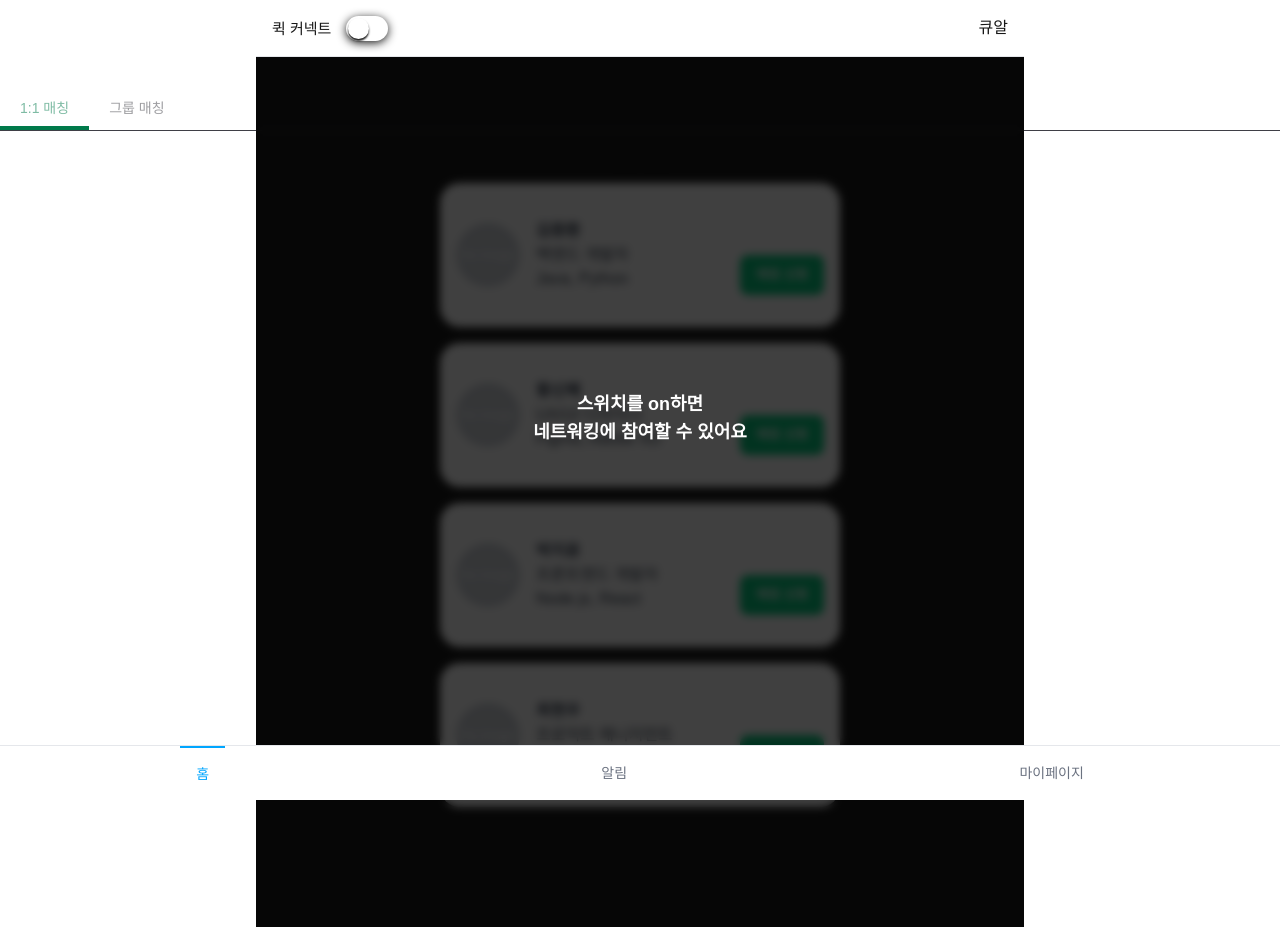
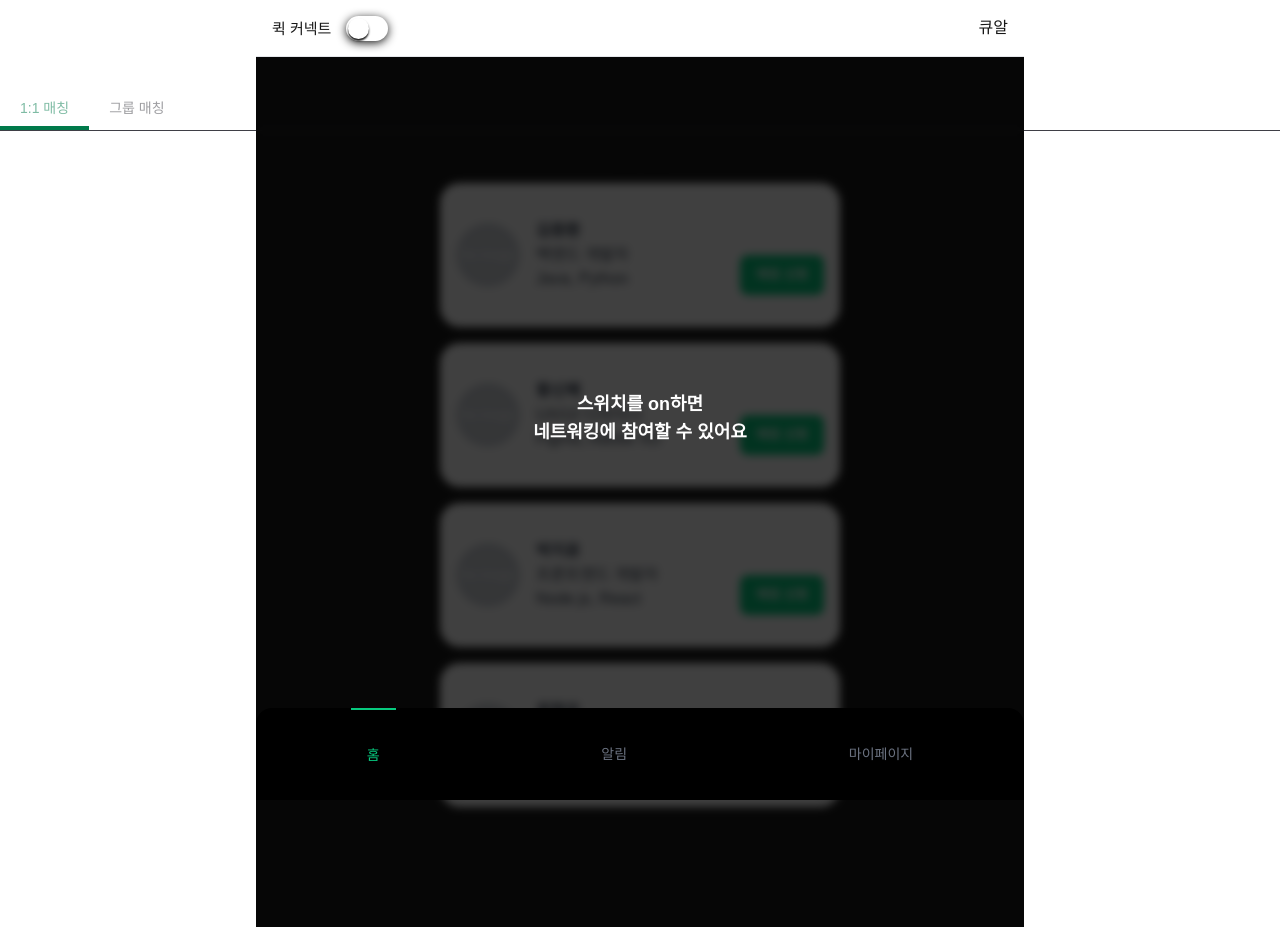
Before and after one commit to goorm-CHACHA/FE, a Next.js app: page /home in a window 1280 px wide. Built offline with nearby package versions, Linux system fonts and the light colour scheme.

Commit message:
feat: bottom nav 디자인 변경

```diff
--- a/src/components/common/bottom-nav.tsx
+++ b/src/components/common/bottom-nav.tsx
@@ -5,12 +5,12 @@ import Link from 'next/link';
 import { usePathname } from 'next/navigation';
 
 const bottomNavLinkVariants = cva(
-  'flex items-center justify-center p-4 text-sm font-medium',
+  'flex items-center justify-center px-4 text-sm font-medium',
   {
     variants: {
       variant: {
         default: 'text-gray-500',
-        active: 'text-blue-500 border-t-2 border-blue-500',
+        active: 'text-green-500 border-t-2 border-green-500',
       },
     },
     defaultVariants: {
@@ -43,7 +43,7 @@ const BottomNavLink = ({ to, label }: BottomNavLinkProps) => {
 
 const BottomNavigation = () => {
   return (
-    <nav className="fixed bottom-0 left-0 right-0 flex justify-around bg-white border-t border-gray-200">
+    <nav className="fixed bottom-0 max-w-3xl flex justify-around bg-black h-[92px] w-screen rounded-t-xl">
       <BottomNavLink to="/home" label="홈" />
       <BottomNavLink to="/notifications" label="알림" />
       <BottomNavLink to="/mypage" label="마이페이지" />
```
